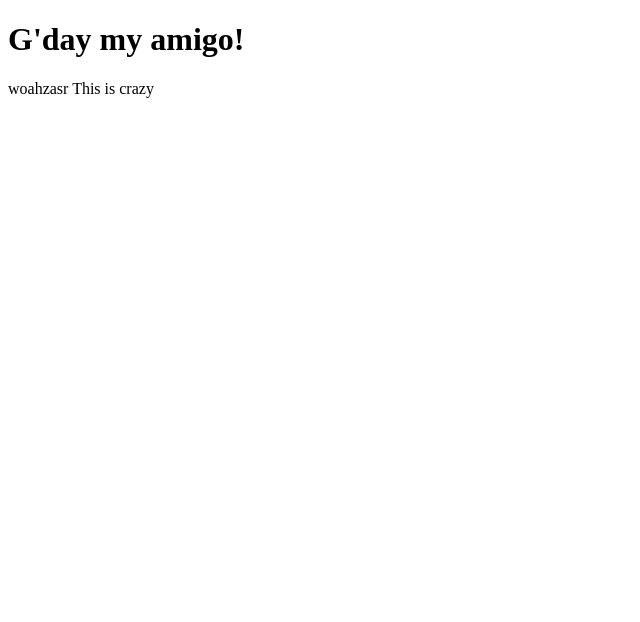
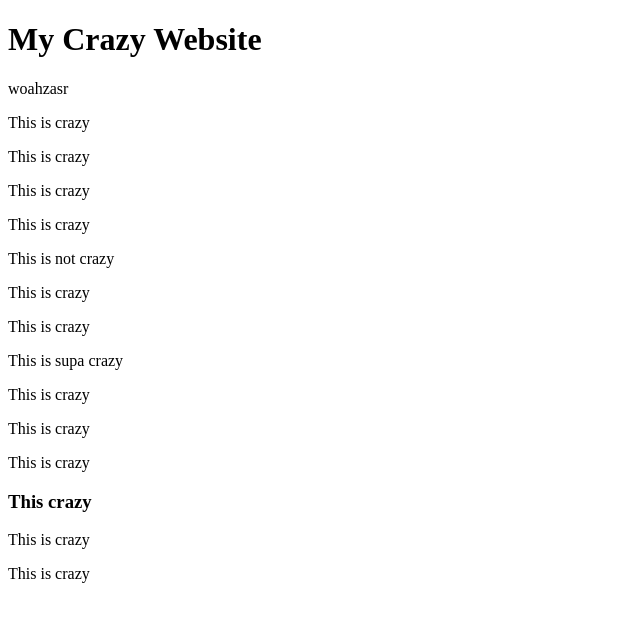
Before and after one commit to Christian-Irvine/svelte_2023_webdev1, a SvelteKit app: page / in a window 1280 px wide. Shown: the top 622 px of the page, without its empty margins (0-640 px from the left). Built offline with nearby package versions, Linux system fonts and the light colour scheme.

Commit message:
Changed title to my crazy website

```diff
--- a/src/routes/+page.svelte
+++ b/src/routes/+page.svelte
@@ -1,3 +1,16 @@
-<h1>G'day my amigo!</h1>
-<p1>woahzasr</p1>
-<p2>This is crazy</p2>
+<h1>My Crazy Website</h1>
+<p>woahzasr</p>
+<p>This is crazy</p>
+<p>This is crazy</p>
+<p>This is crazy</p>
+<p>This is crazy</p>
+<p>This is not crazy</p>
+<p>This is crazy</p>
+<p>This is crazy</p>
+<p>This is supa crazy</p>
+<p>This is crazy</p>
+<p>This is crazy</p>
+<p>This is crazy</p>
+<h3>This crazy</h3>
+<p>This is crazy</p>
+<p>This is crazy</p>
```
